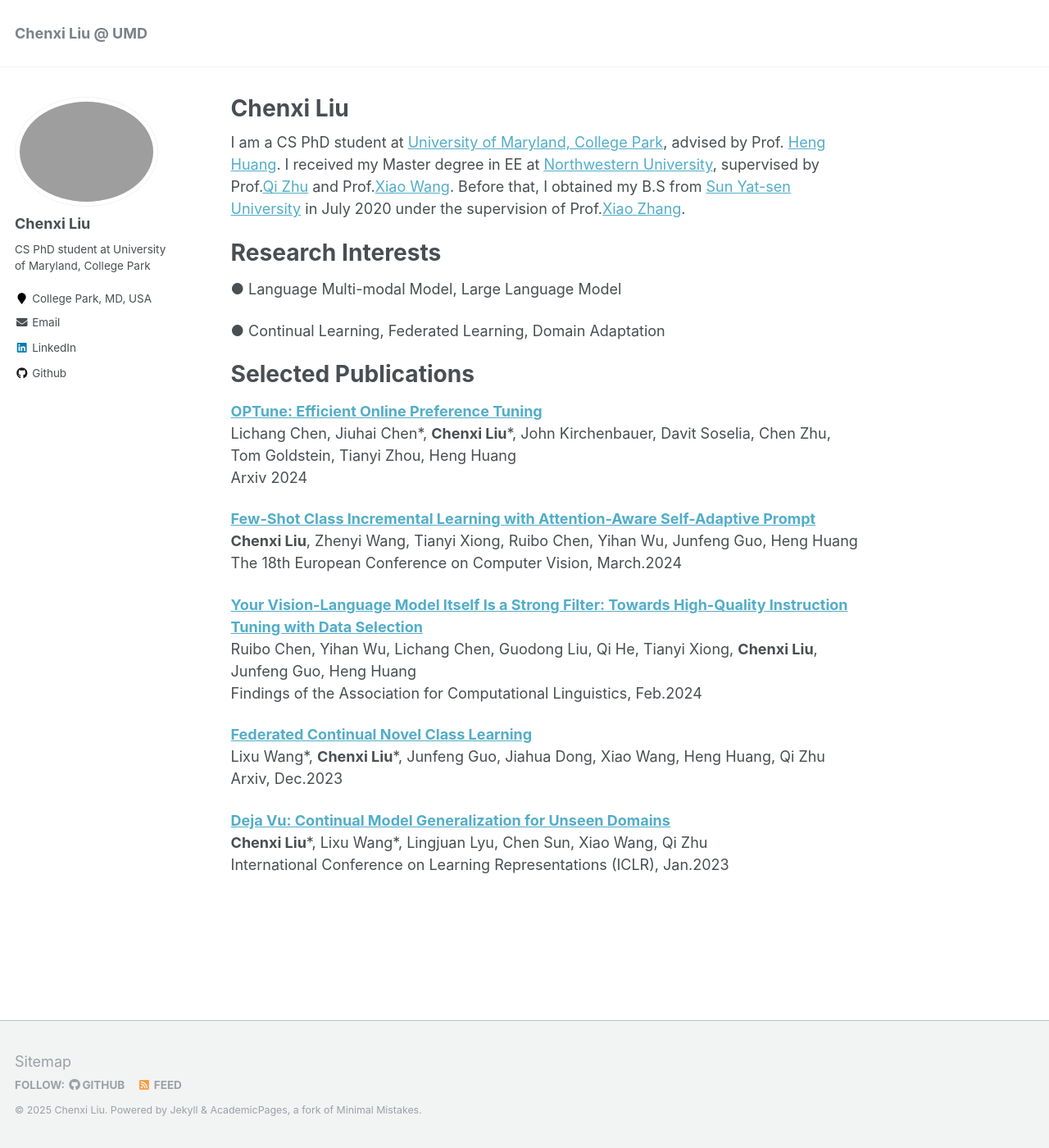
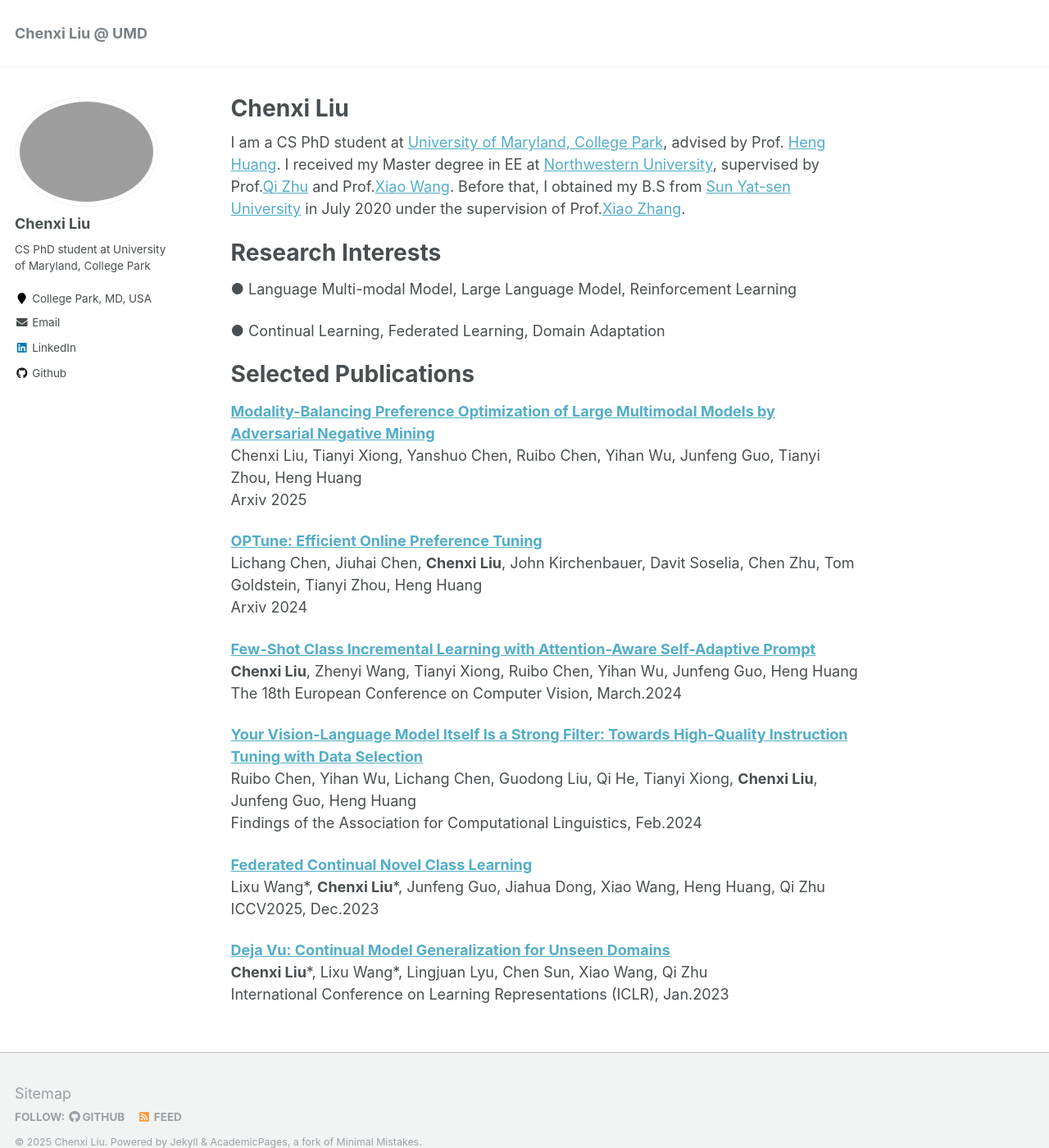
Before and after one commit to DawnLIU35/DawnLIU35.github.io, a Jekyll site: the page built from _pages/about.md, in a window 1280 px wide and 1400 px high. Shown: the whole window at 82% size. Built offline with Jekyll 4.4.1, drawn with Linux system fonts in a browser that asks for light colours.

Commit message:
Update about.md

```diff
--- a/_pages/about.md
+++ b/_pages/about.md
@@ -14,7 +14,7 @@ I received my Master degree in EE at [Northwestern University](https://www.mccor
 Research Interests
 ======
 
-● Language Multi-modal Model, Large Language Model
+● Language Multi-modal Model, Large Language Model, Reinforcement Learning
 
 ● Continual Learning, Federated Learning, Domain Adaptation
 
@@ -35,8 +35,12 @@ Research Interests
 
 Selected Publications
 ======
+[**Modality-Balancing Preference Optimization of Large Multimodal Models by Adversarial Negative Mining**](https://arxiv.org/pdf/2506.08022)
+Chenxi Liu, Tianyi Xiong, Yanshuo Chen, Ruibo Chen, Yihan Wu, Junfeng Guo, Tianyi Zhou, Heng Huang
+Arxiv 2025
+
 [**OPTune: Efficient Online Preference Tuning**](https://arxiv.org/pdf/2406.07657)
-Lichang Chen, Jiuhai Chen\*, **Chenxi Liu**\*, John Kirchenbauer, Davit Soselia, Chen Zhu, Tom Goldstein, Tianyi Zhou, Heng Huang
+Lichang Chen, Jiuhai Chen, **Chenxi Liu**, John Kirchenbauer, Davit Soselia, Chen Zhu, Tom Goldstein, Tianyi Zhou, Heng Huang
 Arxiv 2024
 
 [**Few-Shot Class Incremental Learning with Attention-Aware Self-Adaptive Prompt**](https://arxiv.org/pdf/2403.09857.pdf)
@@ -49,7 +53,7 @@ Findings of the Association for Computational Linguistics, Feb.2024
 
 [**Federated Continual Novel Class Learning**](https://arxiv.org/pdf/2312.13500.pdf)
 Lixu Wang\*, **Chenxi Liu**\*, Junfeng Guo, Jiahua Dong, Xiao Wang, Heng Huang, Qi Zhu
-Arxiv, Dec.2023
+ICCV2025, Dec.2023
 
 [**Deja Vu: Continual Model Generalization for Unseen Domains**](https://arxiv.org/pdf/2301.10418.pdf)
 **Chenxi Liu**\*, Lixu Wang\*, Lingjuan Lyu, Chen Sun, Xiao Wang, Qi Zhu
```
